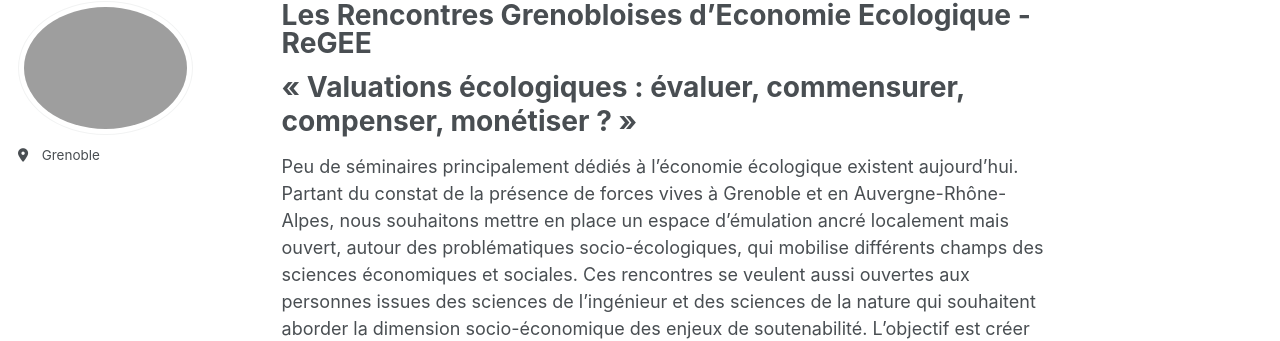
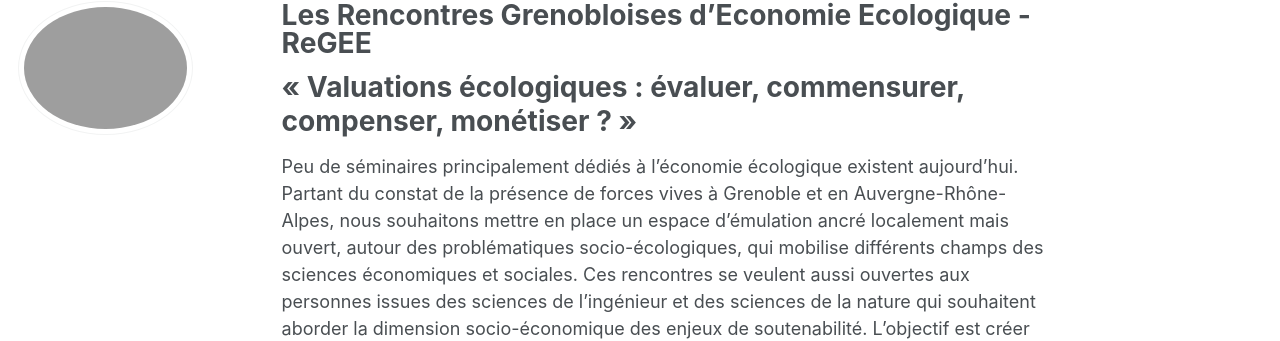
Before and after one commit to rencontres-ecol-econ/rencontres-ecol-econ.github.io, a Jekyll site: the page built from _pages/about.md, in a window 1280 px wide. Shown: the part 105-446 px from the top of the page. Built offline with Jekyll 4.4.1, drawn with Linux system fonts in a browser that asks for light colours.

Commit message:
Update _config.yml

```diff
--- a/_config.yml
+++ b/_config.yml
@@ -26,7 +26,7 @@ author:
   name             : ""
   # pronouns         : # example: "she/her"
   # bio              : "Short biography for the left-hand sidebar"
-  location         : "Grenoble"
+ # location         : "Grenoble"
   # employer         : "Red Brick University"
   # uri              : # URL
   # email            : "none@example.org"
```
